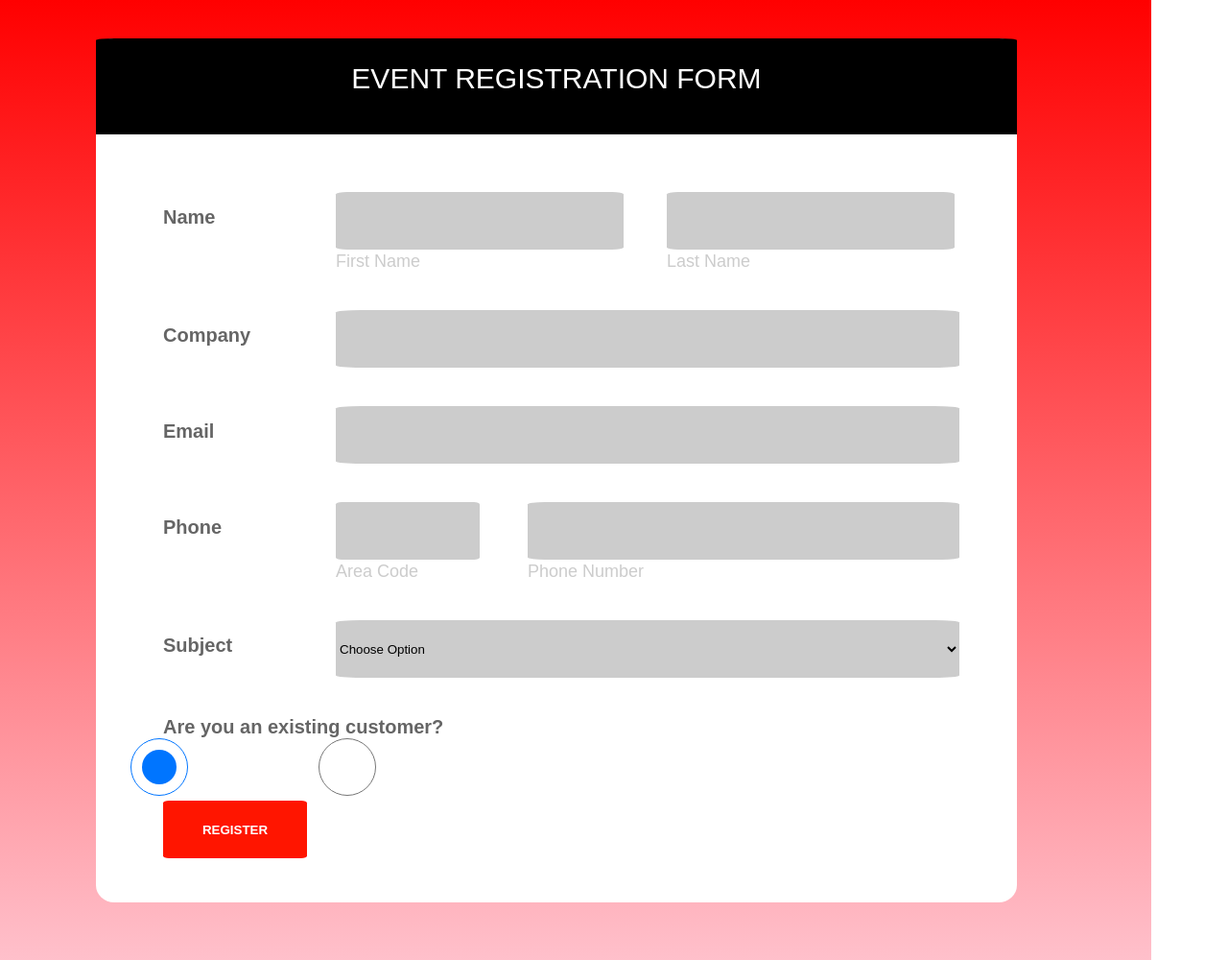
After one commit to quocviet16292/WEBPROJECT, a PHP site: page /form.html in a window 1280 px wide. The commit adds this page. Shown: the whole page at 96% size. Run offline with PHP 8.4, Linux system fonts and the light colour scheme.

Commit message:
web project

```diff
--- /dev/null
+++ b/css/form.css
@@ -0,0 +1,122 @@
+*{
+    padding: 0;
+    margin: 0;
+    box-sizing: border-box;
+}
+body{
+    font-family: OpenSans,sans-serif;
+    font-size: 20px;
+}
+.container{
+    width: 1200px;
+    height:1000px;
+    position: relative;
+    background-image: linear-gradient(red,pink);
+}
+.form{
+    width: 80%;
+    height: 90%;
+    position: absolute;
+    top: 40px;
+    left: 100px;
+    background-color: white;
+    border-radius: 2%;
+}
+.top{
+    width: 100%;
+    height: 100px;
+    background-color: black;
+    border-top-left-radius: inherit;
+    border-top-right-radius: inherit;
+    text-align: center;
+    color: white;
+    padding-top: 25px;
+    font-size: 30px;
+}
+.content{
+    padding: 20px;
+}
+input{
+    height: 60px;
+    width: 300px;
+    border-radius: 4%;
+    background-color: #cccccc;
+    outline: none;
+    border: none;
+}
+select{
+    height: 60px;
+    width: 300px;
+    border-radius: 4%;
+    background-color: #cccccc;
+    outline: none;
+    border: none;
+
+}
+
+.input-info:after{
+    content:" ";
+    display: table;
+    clear: both;
+}
+.left-25{
+    float: left;
+    width: 25%;
+    margin-top: 40px;
+    display: inline-block;
+    vertical-align: middle;
+    padding-left: 50px;
+ }
+.left-25 label{
+    font-weight: bold;
+    opacity: 60%;
+}
+.right-75{
+    float:left;
+    width: 75%;
+    margin-top: 40px;
+}
+label:before{
+    content: "";
+    display: block;
+    height: 15px;
+}
+.fname, .lname{
+    float:left;
+    width: 50%;
+}
+.areacode {
+    float: left;
+    width: 200px;
+}
+.phone {
+    float: left;
+    width: 400px;
+}
+.bottom{
+    float: left;
+    width: 100%;
+    margin-top: 40px;
+    display: inline-block;
+    vertical-align: middle;
+    padding-left: 50px;
+    font-weight: bold;
+    opacity: 60%;
+}
+#checkid1{
+    float: left;
+    width: 10%;
+    display: inline-block;
+}
+#register{
+    height: 60px;
+    width: 150px;
+    border-radius: 4%;
+    background-color: #ff1500;
+    outline: none;
+    border: none;
+    color: white;
+    text-align: center;
+    font-weight: bold;
+    margin-left: 50px;
+}
--- /dev/null
+++ b/form.html
@@ -0,0 +1,95 @@
+<!DOCTYPE html>
+<html lang="en">
+<head>
+    <meta charset="UTF-8">
+    <title>FORM</title>
+    <link rel="stylesheet" href="css/form.css"
+</head>
+<body>
+    <div class="container">
+        <div class="form">
+            <div class="top">
+                EVENT REGISTRATION FORM
+            </div>
+            <div class="content">
+                <div class="input-info">
+                    <div class="left-25">
+                        <label for="name">Name</label>
+                    </div>
+                    <div class="right-75">
+                        <div class="fname">
+                            <input type="text" name="Fname"><br>
+                            <span style="color: #cccccc;font-size: 0.9em;">First Name</span>
+                        </div>
+                        <div class="lname">
+                            <input type="text" name="Lname"><br>
+                            <span style="color: #cccccc;font-size: 0.9em;">Last Name</span>
+                        </div>
+                    </div>
+                </div>
+                <div class="input-info">
+                    <div class="left-25">
+                        <label for="company">Company</label>
+                    </div>
+                    <div class="right-75">
+                        <input type="text" name="Company" style="width: 650px">
+                    </div>
+                </div>
+                <div class="input-info">
+                    <div class="left-25">
+                        <label for="email">Email</label>
+                    </div>
+                    <div class="right-75">
+                        <input type="text" name="Email" style="width: 650px">
+                    </div>
+                 </div>
+                <div class="input-info">
+                    <div class="left-25">
+                        <label for="phone">Phone</label>
+                    </div>
+                    <div class="right-75">
+                        <div class="areacode">
+                            <input type="text" name="Phone" style="width: 150px;"><br>
+                            <span style="color: #cccccc;font-size: 0.9em;">Area Code</span>
+                        </div>
+                        <div class="phone">
+                            <input type="text" name="Phone" style="width: 450px"><br>
+                            <span style="color: #cccccc;font-size: 0.9em;">Phone Number</span>
+                        </div>
+                    </div>
+                </div>
+                <div class="input-info">
+                    <div class="left-25">
+                        <label for="subject">Subject</label>
+                    </div>
+                    <div class="right-75">
+                        <form>
+                            <select name="subject" style="width: 650px">
+                                <option value="none">Choose Option</option>
+                                <option value="music">Music</option>
+                                <option value="magic">Magic</option>
+                            </select>
+                        </form>
+                    </div>
+                </div>
+                <div class="input-info">
+                    <span class="bottom">Are you an existing customer?</span>
+                    <form>
+                        <label for="checkid">
+                            <input type="radio" id="checkid1" name="checkid" value="Yes" checked>
+                        </label>
+                        <label for="checkid">
+                            <input type="radio" id="checkid2" name="checkid" value="No">
+                        </label>
+                    </form>
+                </div>
+                <div class="input-info">
+                    <form>
+                        <input type="register" value="REGISTER" id="register">
+                    </form>
+                </div>
+            </div>
+        </div>
+    </div>
+</body>
+</html>
```
Also changed, not shown: assigment4.html (+6 -6 lines), css/assignment4.css (+17 -0 lines).
